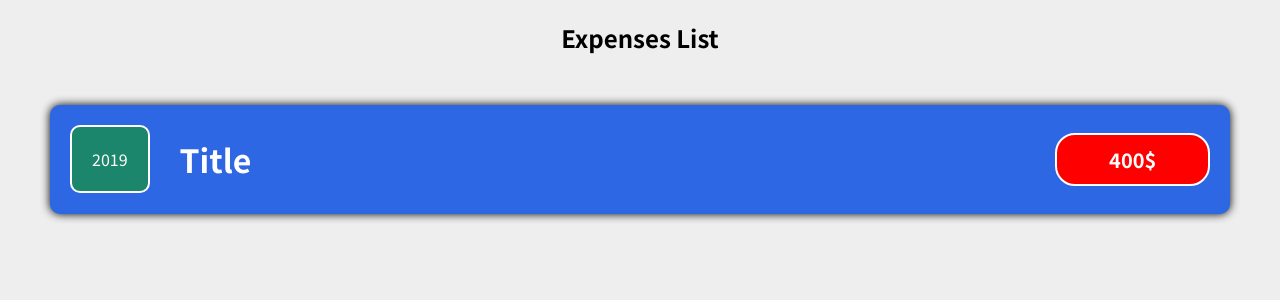
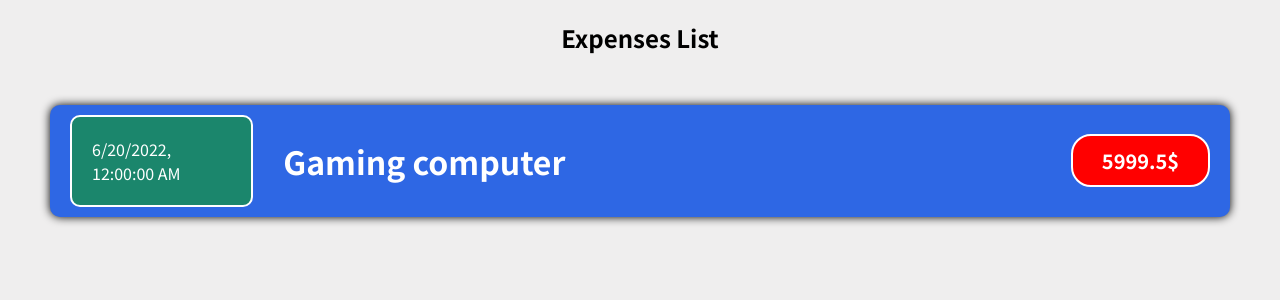
Before and after one commit to Reivah/React-Expenses, a JavaScript app: page / in a window 1280 px wide. Shown: the top 300 px of the page. Built offline with nearby package versions, Linux system fonts and the light colour scheme.

Commit message:
updating props

```diff
--- a/src/App.js
+++ b/src/App.js
@@ -26,7 +26,7 @@ function App() {
   return (
     <div>
       <h2 className='expenses-title'>Expenses List</h2>
-      <ExpensesElements></ExpensesElements>
+      <ExpensesElements title={expenseArray[0].title} price={expenseArray[0].price} date={expenseArray[0].date}></ExpensesElements>
     </div>
   );
 }
--- a/src/components/ExpensesElements.js
+++ b/src/components/ExpensesElements.js
@@ -1,13 +1,13 @@
 import './ExpensesElements.css'
-const ExpensesElements = () => {
+const ExpensesElements = props => {
 	return (
 		<div className='expenses-elements'>
 			<div className='expenses-elements__date'>
-				<div>2019</div>
+				<div>{props.date.toLocaleString()}</div>
 			</div>
 			<div className='expenses-elements__items'>
-				<h1>Title</h1>
-				<div className='expeneses-elements__price'>400$</div>
+				<h1>{props.title}</h1>
+				<div className='expeneses-elements__price'>{props.price}$</div>
 			</div>
 		</div>
 	)
```
